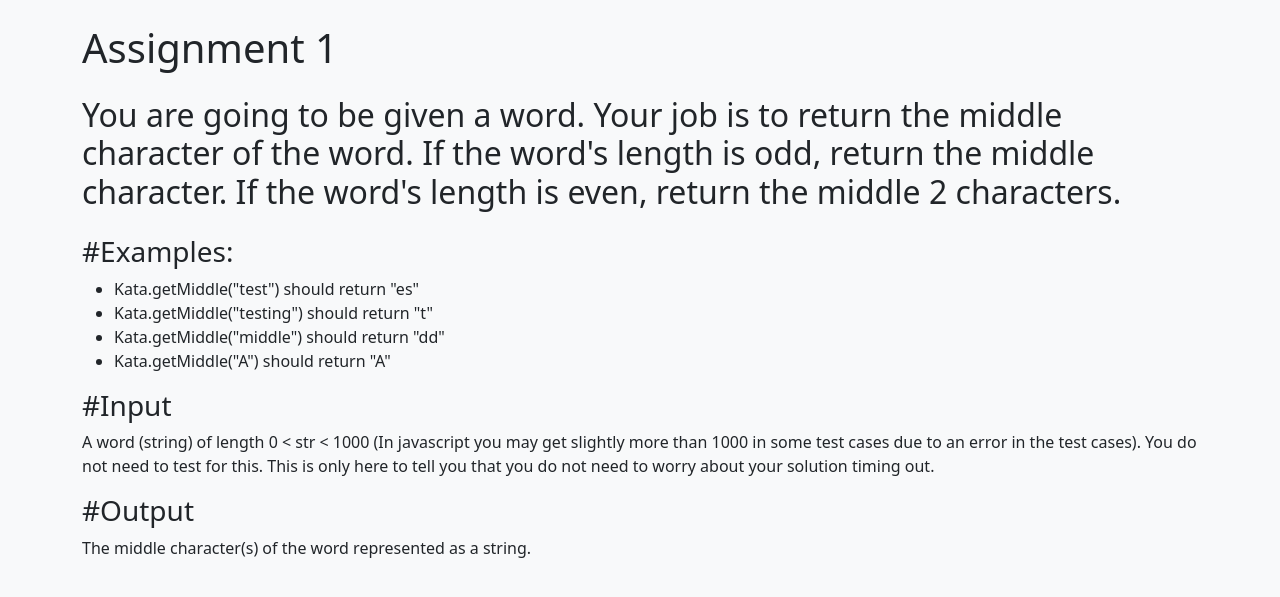
After one commit to michaelasatarova/MyPhpLearning, a PHP site: page /codewars/1.php in a window 1280 px wide. The commit adds this page. Shown: the top 597 px of the page. Run offline with PHP 8.4, Linux system fonts and the light colour scheme.

Commit message:
codewars

```diff
--- /dev/null
+++ b/codewars/1.php
@@ -0,0 +1,53 @@
+<!doctype html>
+<html lang="en">
+  <head>
+    <!-- Required meta tags -->
+    <meta charset="utf-8">
+    <meta name="viewport" content="width=device-width, initial-scale=1">
+
+    <!-- Bootstrap CSS -->
+    <link href="https://cdn.jsdelivr.net/npm/bootstrap@5.1.1/dist/css/bootstrap.min.css" rel="stylesheet" integrity="sha384-F3w7mX95PdgyTmZZMECAngseQB83DfGTowi0iMjiWaeVhAn4FJkqJByhZMI3AhiU" crossorigin="anonymous">
+
+    <title>Code wars</title>
+  </head>
+  <body class="container bg-light">
+    <h1 class="mt-4">Assignment 1</h1>
+
+    <h2 class="my-4">You are going to be given a word. Your job is to return the middle character of the word. If the word's length is odd, return the middle character. If the word's length is even, return the middle 2 characters.</h2>
+
+    <h3>#Examples:</h3>
+    <ul>
+        <li>Kata.getMiddle("test") should return "es"</li>
+        <li>Kata.getMiddle("testing") should return "t"</li>
+        <li>Kata.getMiddle("middle") should return "dd"</li>
+        <li>Kata.getMiddle("A") should return "A"</li>
+    </ul>
+    <h3>#Input</h3>
+    <p>A word (string) of length 0 < str < 1000 (In javascript you may get slightly more than 1000 in some test cases due to an error in the test cases). You do not need to test for this. This is only here to tell you that you do not need to worry about your solution timing out.</p>
+
+    <h3>#Output</h3>
+    <p>The middle character(s) of the word represented as a string.</p>
+
+
+    <!--CODE-->
+    <?php
+        function getMiddle($text) {
+        /* get string length */
+        $strlength= strlen($text);
+        // define even and odd numbers
+        $half_string_even = $strlength / 2 ;
+        $half_string_odd = floor($strlength / 2) ;
+
+
+        if($strlength % 2 == 0 ){
+            return $text[$half_string_even - 1].$text[$half_string_even] ;
+        }else{
+            return $text[$half_string_odd];
+        }
+
+        }
+        getMiddle("test");
+    ?>
+
+</body>
+</html>
--- a/embed.php
+++ b/embed.php
@@ -109,12 +109,9 @@ function name($greeting){
     echo $greeting;
     }
 
-    name("Hello from function");
-
+ $name= name("Hello from function");
 
 ?>
 
-
-
 </body>
 </html>
```
Also changed, not shown: codewars/2.php (added, +41 -0 lines), forms/forms.php (added, +39 -0 lines).
